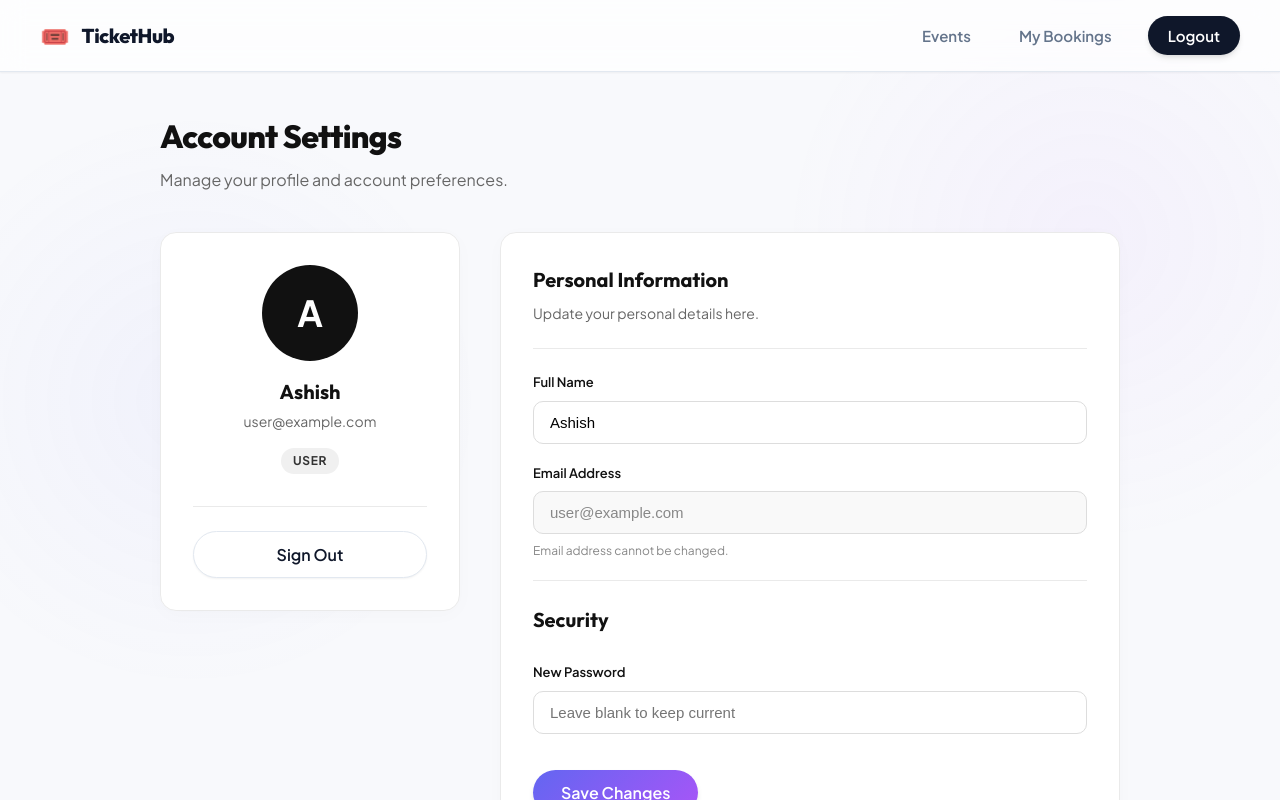
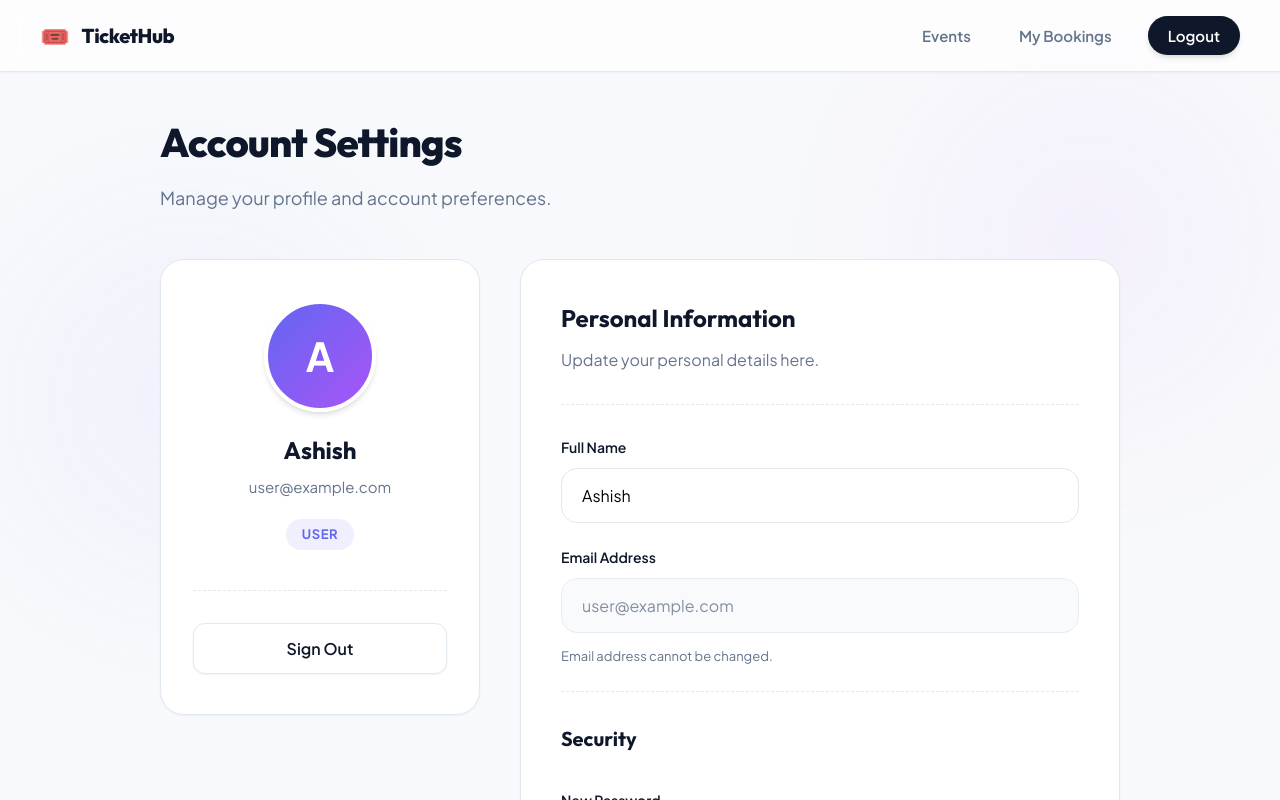
Before and after one commit to Ashjha75/ticketing-system, an Angular app in the folder ticketing-system-ui/: page /profile in a window 1280 px wide. Shown: the top 800 px of the page. Built offline with nearby package versions, Linux system fonts and the light colour scheme; no server answers; sample sign-in values are in the browser's storage.

Commit message:
feat: add component styles for user profile and admin dashboard pages

```diff
--- a/ticketing-system-ui/src/app/components/admin/dashboard/dashboard.component.css
+++ b/ticketing-system-ui/src/app/components/admin/dashboard/dashboard.component.css
@@ -5,20 +5,20 @@
 }
 
 .page-header {
-  margin-bottom: 40px;
+  margin-bottom: 48px;
 }
 
 .page-header h1 {
-  font-size: 32px;
+  font-size: 40px;
   font-weight: 800;
-  color: #111;
-  margin: 0 0 8px 0;
+  color: var(--text-primary);
+  margin: 0 0 12px 0;
   letter-spacing: -0.02em;
 }
 
 .page-header p {
-  font-size: 16px;
-  color: #666;
+  font-size: 18px;
+  color: var(--text-secondary);
   margin: 0;
 }
 
@@ -26,106 +26,135 @@
   display: grid;
   grid-template-columns: repeat(auto-fit, minmax(240px, 1fr));
   gap: 24px;
-  margin-bottom: 32px;
+  margin-bottom: 40px;
 }
 
 .stat-card {
-  background-color: white;
-  border: 1px solid #eaeaea;
-  border-radius: 16px;
+  background: white;
+  border: 1px solid var(--border-color);
+  border-radius: 24px;
   padding: 24px;
   display: flex;
   align-items: center;
-  gap: 20px;
-  box-shadow: 0 4px 20px rgba(0,0,0,0.02);
-  transition: transform 0.2s;
+  gap: 24px;
+  box-shadow: var(--shadow-sm);
+  transition: all 0.3s ease;
+  position: relative;
+  overflow: hidden;
+}
+
+.stat-card::after {
+  content: '';
+  position: absolute;
+  top: 0; left: 0; bottom: 0;
+  width: 4px;
+  background: var(--text-secondary);
+  opacity: 0.1;
+  transition: all 0.3s ease;
 }
 
 .stat-card:hover {
   transform: translateY(-4px);
-  box-shadow: 0 10px 30px rgba(0,0,0,0.04);
+  box-shadow: var(--shadow-md);
+  border-color: var(--accent-color);
+}
+
+.stat-card:hover::after {
+  background: var(--accent-gradient);
+  opacity: 1;
 }
 
 .stat-icon {
-  width: 56px;
-  height: 56px;
-  background-color: #f9f9f9;
-  border-radius: 16px;
+  width: 64px;
+  height: 64px;
+  background: rgba(99, 102, 241, 0.1);
+  border-radius: 20px;
   display: flex;
   align-items: center;
   justify-content: center;
-  font-size: 28px;
+  font-size: 32px;
 }
 
 .revenue-card .stat-icon {
-  background-color: #e8f5e9;
+  background: rgba(16, 185, 129, 0.1);
 }
 
 .stat-details h3 {
-  font-size: 14px;
-  color: #666;
+  font-size: 15px;
+  color: var(--text-secondary);
   margin: 0 0 4px 0;
-  font-weight: 500;
+  font-weight: 600;
+  font-family: var(--font-body);
 }
 
 .stat-value {
-  font-size: 28px;
+  font-size: 32px;
   font-weight: 800;
-  color: #111;
+  color: var(--text-primary);
   letter-spacing: -0.02em;
 }
 
 .dashboard-secondary {
   display: grid;
-  grid-template-columns: repeat(auto-fit, minmax(300px, 1fr));
-  gap: 24px;
+  grid-template-columns: repeat(auto-fit, minmax(320px, 1fr));
+  gap: 32px;
 }
 
 .secondary-card {
-  background-color: white;
-  border: 1px solid #eaeaea;
-  border-radius: 16px;
-  padding: 24px;
-  box-shadow: 0 4px 20px rgba(0,0,0,0.02);
+  background: white;
+  border: 1px solid var(--border-color);
+  border-radius: 24px;
+  padding: 32px;
+  box-shadow: var(--shadow-sm);
+  transition: all 0.3s ease;
+}
+
+.secondary-card:hover {
+  box-shadow: var(--shadow-md);
 }
 
 .secondary-card h3 {
-  font-size: 18px;
-  color: #111;
-  margin: 0 0 20px 0;
-  padding-bottom: 16px;
-  border-bottom: 1px solid #eaeaea;
+  font-size: 20px;
+  font-weight: 700;
+  color: var(--text-primary);
+  margin: 0 0 24px 0;
+  padding-bottom: 20px;
+  border-bottom: 1px dashed var(--border-color);
 }
 
 .perf-stats {
   display: flex;
   flex-direction: column;
-  gap: 16px;
+  gap: 20px;
 }
 
 .perf-item {
   display: flex;
   justify-content: space-between;
   align-items: center;
+  padding: 12px;
+  border-radius: 12px;
+  background: var(--bg-primary);
 }
 
 .perf-label {
-  font-size: 15px;
-  color: #666;
+  font-size: 16px;
+  color: var(--text-secondary);
+  font-weight: 500;
 }
 
 .perf-value {
-  font-size: 18px;
+  font-size: 20px;
   font-weight: 700;
-  color: #111;
+  color: var(--text-primary);
 }
 
 .perf-value.success {
-  color: #2e7d32;
+  color: var(--success);
 }
 
 .perf-value.danger {
-  color: #c62828;
+  color: var(--error);
 }
 
 .loading-state {
@@ -136,12 +165,12 @@
 }
 
 .spinner {
-  width: 40px;
-  height: 40px;
-  border: 3px solid #f3f3f3;
-  border-top: 3px solid #111;
+  width: 48px;
+  height: 48px;
+  border: 4px solid var(--border-color);
+  border-top: 4px solid var(--accent-color);
   border-radius: 50%;
-  animation: spin 1s linear infinite;
+  animation: spin 1s cubic-bezier(0.4, 0, 0.2, 1) infinite;
 }
 
 @keyframes spin {
--- a/ticketing-system-ui/src/app/components/profile/profile.component.css
+++ b/ticketing-system-ui/src/app/components/profile/profile.component.css
@@ -5,172 +5,186 @@
 }
 
 .page-header {
-  margin-bottom: 40px;
+  margin-bottom: 48px;
 }
 
 .page-header h1 {
-  font-size: 32px;
+  font-size: 40px;
   font-weight: 800;
-  color: #111;
-  margin: 0 0 8px 0;
+  color: var(--text-primary);
+  margin: 0 0 12px 0;
   letter-spacing: -0.02em;
 }
 
 .page-header p {
-  font-size: 16px;
-  color: #666;
+  font-size: 18px;
+  color: var(--text-secondary);
   margin: 0;
 }
 
 .profile-content {
   display: grid;
-  grid-template-columns: 300px 1fr;
+  grid-template-columns: 320px 1fr;
   gap: 40px;
 }
 
 .profile-sidebar {
-  background-color: white;
-  border: 1px solid #eaeaea;
-  border-radius: 16px;
-  padding: 32px;
+  background: white;
+  border: 1px solid var(--border-color);
+  border-radius: 24px;
+  padding: 40px 32px;
   display: flex;
   flex-direction: column;
   align-items: center;
   text-align: center;
-  box-shadow: 0 4px 20px rgba(0,0,0,0.02);
+  box-shadow: var(--shadow-sm);
   height: fit-content;
 }
 
 .user-avatar {
-  width: 96px;
-  height: 96px;
-  background-color: #111;
+  width: 112px;
+  height: 112px;
+  background: var(--accent-gradient);
   color: white;
   border-radius: 50%;
   display: flex;
   align-items: center;
   justify-content: center;
-  font-size: 36px;
+  font-size: 40px;
   font-weight: 700;
-  margin-bottom: 16px;
+  margin-bottom: 20px;
+  box-shadow: var(--shadow-md);
+  border: 4px solid white;
 }
 
 .profile-sidebar h2 {
-  font-size: 20px;
-  margin: 0 0 4px 0;
-  color: #111;
+  font-size: 24px;
+  margin: 0 0 8px 0;
+  color: var(--text-primary);
+  font-weight: 700;
 }
 
 .user-email {
-  font-size: 14px;
-  color: #666;
-  margin: 0 0 16px 0;
+  font-size: 15px;
+  color: var(--text-secondary);
+  margin: 0 0 20px 0;
 }
 
 .role-badge {
-  background-color: #f0f0f0;
-  color: #333;
-  padding: 4px 12px;
-  border-radius: 20px;
-  font-size: 12px;
+  background: rgba(99, 102, 241, 0.1);
+  color: var(--accent-color);
+  padding: 6px 16px;
+  border-radius: 9999px;
+  font-size: 13px;
   font-weight: 700;
   text-transform: uppercase;
   letter-spacing: 0.05em;
-  margin-bottom: 32px;
+  margin-bottom: 40px;
 }
 
 .sidebar-actions {
   width: 100%;
-  border-top: 1px solid #eaeaea;
-  padding-top: 24px;
+  border-top: 1px dashed var(--border-color);
+  padding-top: 32px;
 }
 
 .logout-btn {
   width: 100%;
+  padding: 14px;
+  border-radius: 12px;
 }
 
 .profile-card {
-  background-color: white;
-  border: 1px solid #eaeaea;
-  border-radius: 16px;
-  padding: 32px;
-  box-shadow: 0 4px 20px rgba(0,0,0,0.02);
+  background: white;
+  border: 1px solid var(--border-color);
+  border-radius: 24px;
+  padding: 40px;
+  box-shadow: var(--shadow-sm);
 }
 
 .profile-card h3 {
-  font-size: 20px;
-  margin: 0 0 8px 0;
-  color: #111;
+  font-size: 24px;
+  margin: 0 0 12px 0;
+  color: var(--text-primary);
+  font-weight: 700;
 }
 
 .card-subtitle {
-  font-size: 14px;
-  color: #666;
-  margin: 0 0 24px 0;
-  padding-bottom: 24px;
-  border-bottom: 1px solid #eaeaea;
+  font-size: 16px;
+  color: var(--text-secondary);
+  margin: 0 0 32px 0;
+  padding-bottom: 32px;
+  border-bottom: 1px dashed var(--border-color);
 }
 
 .profile-form {
   display: flex;
   flex-direction: column;
-  gap: 20px;
+  gap: 24px;
 }
 
 .form-group {
   display: flex;
   flex-direction: column;
-  gap: 8px;
+  gap: 10px;
 }
 
 .form-group label {
-  font-size: 13px;
+  font-size: 14px;
   font-weight: 600;
-  color: #111;
+  color: var(--text-primary);
 }
 
 .form-group input {
-  padding: 12px 16px;
-  border: 1px solid #ddd;
-  border-radius: 10px;
-  font-size: 15px;
-  transition: all 0.2s;
+  padding: 16px 20px;
+  background: white;
+  border: 1px solid var(--border-color);
+  border-radius: 16px;
+  font-size: 16px;
+  transition: all 0.3s ease;
+  font-family: var(--font-body);
 }
 
 .form-group input:focus:not(:disabled) {
   outline: none;
-  border-color: #111;
-  box-shadow: 0 0 0 4px rgba(0,0,0,0.03);
+  border-color: var(--accent-color);
+  box-shadow: 0 0 0 4px rgba(99, 102, 241, 0.1);
 }
 
 .disabled-input {
-  background-color: #f9f9f9;
-  color: #888;
+  background-color: var(--bg-primary) !important;
+  color: var(--text-secondary);
   cursor: not-allowed;
+  opacity: 0.8;
 }
 
 .help-text {
-  font-size: 12px;
-  color: #888;
+  font-size: 13px;
+  color: var(--text-secondary);
+  margin-top: 4px;
 }
 
 .section-title {
-  margin-top: 16px;
-  padding-top: 24px;
-  border-top: 1px solid #eaeaea;
+  margin-top: 24px;
+  padding-top: 32px;
+  border-top: 1px dashed var(--border-color);
+  font-size: 20px !important;
 }
 
 .form-actions {
-  margin-top: 16px;
+  margin-top: 24px;
   display: flex;
   align-items: center;
-  gap: 16px;
+  gap: 24px;
 }
 
 .success-msg {
-  color: #2e7d32;
-  font-size: 14px;
-  font-weight: 500;
+  color: var(--success);
+  font-size: 15px;
+  font-weight: 600;
+  background: rgba(16, 185, 129, 0.1);
+  padding: 10px 16px;
+  border-radius: 12px;
 }
 
 .loading-state {
@@ -181,20 +195,15 @@
 }
 
 .spinner {
-  width: 40px;
-  height: 40px;
-  border: 3px solid #f3f3f3;
-  border-top: 3px solid #111;
+  width: 48px;
+  height: 48px;
+  border: 4px solid var(--border-color);
+  border-top: 4px solid var(--accent-color);
   border-radius: 50%;
-  animation: spin 1s linear infinite;
+  animation: spin 1s cubic-bezier(0.4, 0, 0.2, 1) infinite;
 }
 
-@keyframes spin {
-  0% { transform: rotate(0deg); }
-  100% { transform: rotate(360deg); }
-}
-
-@media (max-width: 768px) {
+@media (max-width: 800px) {
   .profile-content {
     grid-template-columns: 1fr;
   }
```
